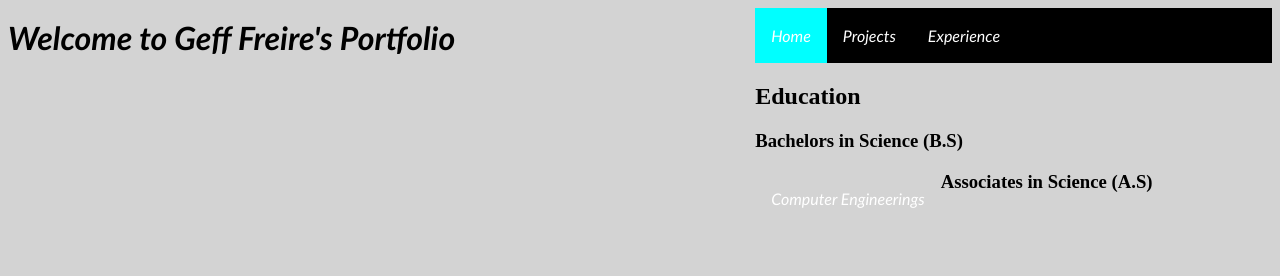
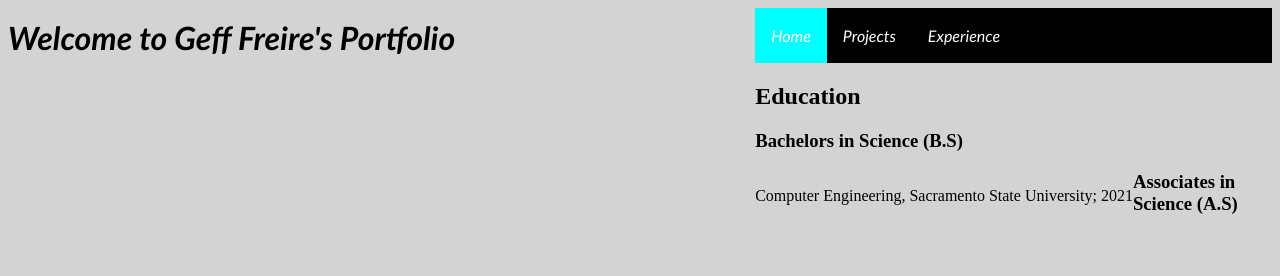
Before and after one commit to GreatLeaderTechnus/PortfolioSite, a plain HTML site: page index.html in a window 1280 px wide. Drawn offline with Linux system fonts and the light colour scheme.

Commit message:
modified:   index.html

```diff
--- a/index.html
+++ b/index.html
@@ -28,8 +28,7 @@
 <h2>Education</h2>
 <h3>Bachelors in Science (B.S)</h3>
 <ul>
-  <li><a href="">Computer Engineerings</a></li>
-  <p></p>
+  <li><p>Computer Engineering, Sacramento State University; 2021</p></li>
 </ul>
 
 <h3>Associates in Science (A.S)</h3>
```
